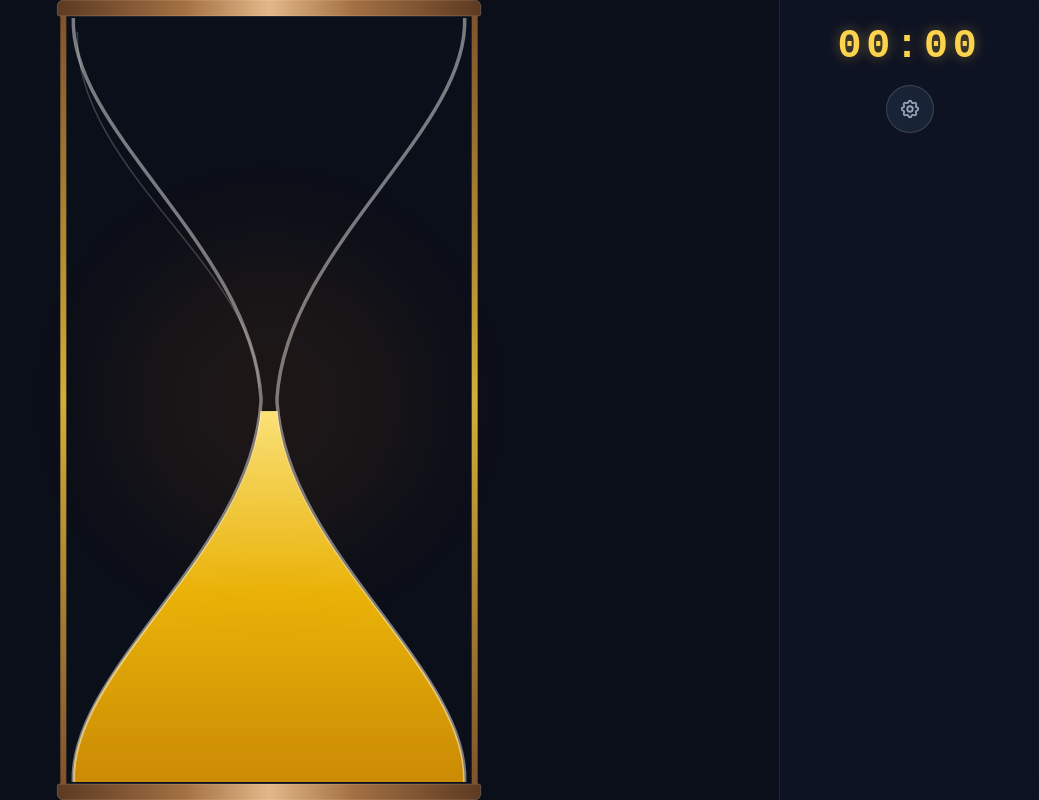
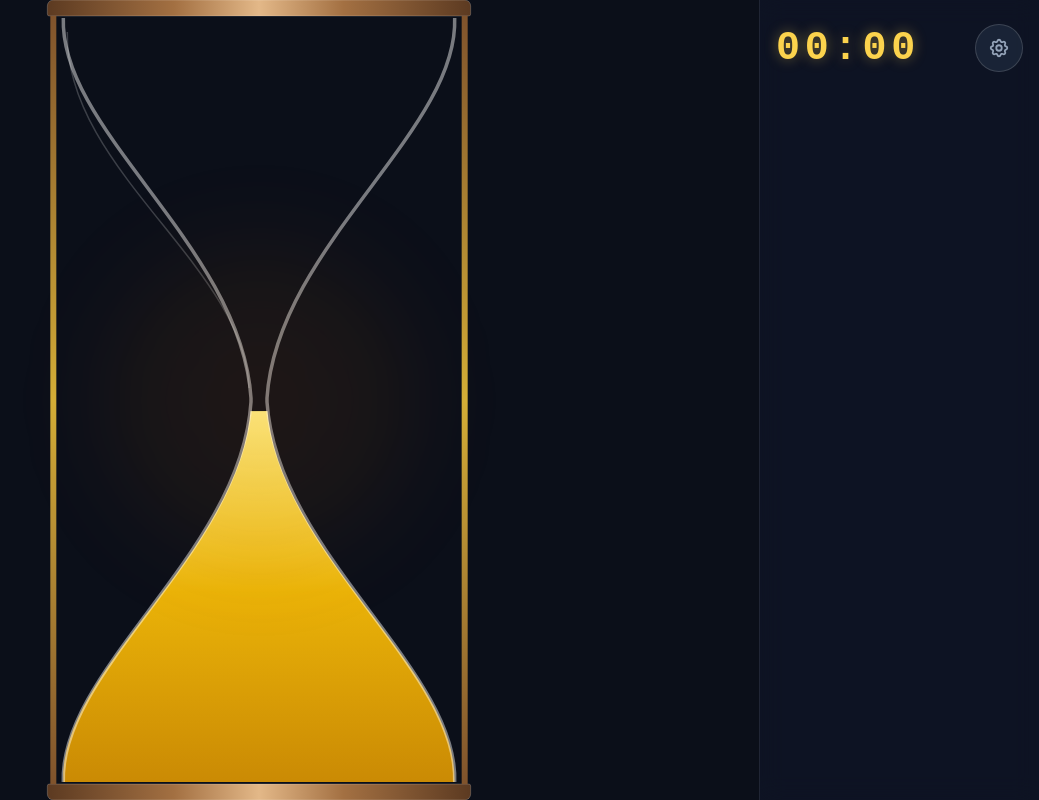
Before and after one commit to asavan/hourglass, a plain HTML site: page index.html in a window 1280 px wide. Shown: the whole page, without its empty margins (241-1280 px from the left). Drawn offline with Linux system fonts and the light colour scheme.

Commit message:
in one row

```diff
--- a/index.html
+++ b/index.html
@@ -77,8 +77,7 @@
         }
 
         .side-panel {
-            width: 260px;
-            height: 100vh;
+            width: 280px;
             height: 100dvh;
             padding: 24px 16px;
             z-index: 20;
@@ -95,7 +94,8 @@
         .top-actions {
             width: 100%;
             display: flex;
-            flex-direction: column;
+            flex-direction: row;
+            justify-content: space-between;
             align-items: center;
             gap: 16px;
         }
```
Also changed, not shown: 1 other file.
